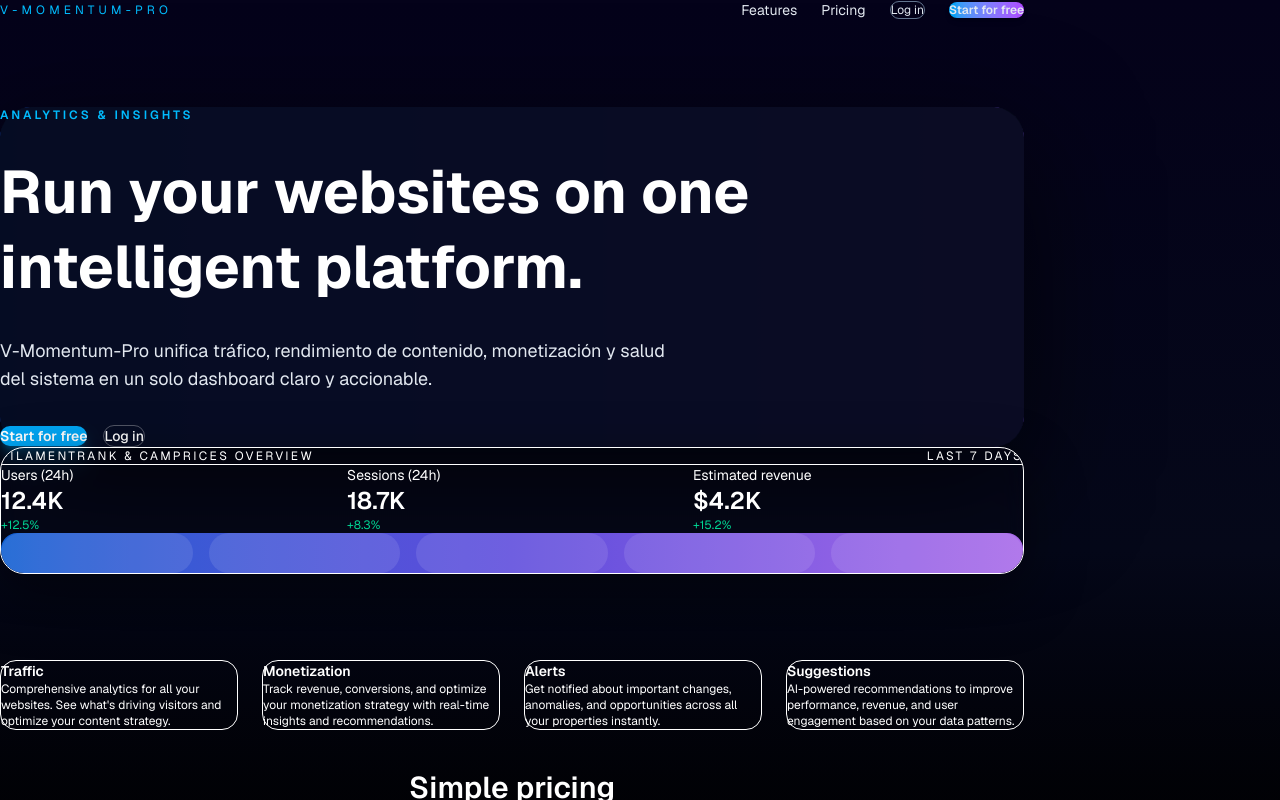
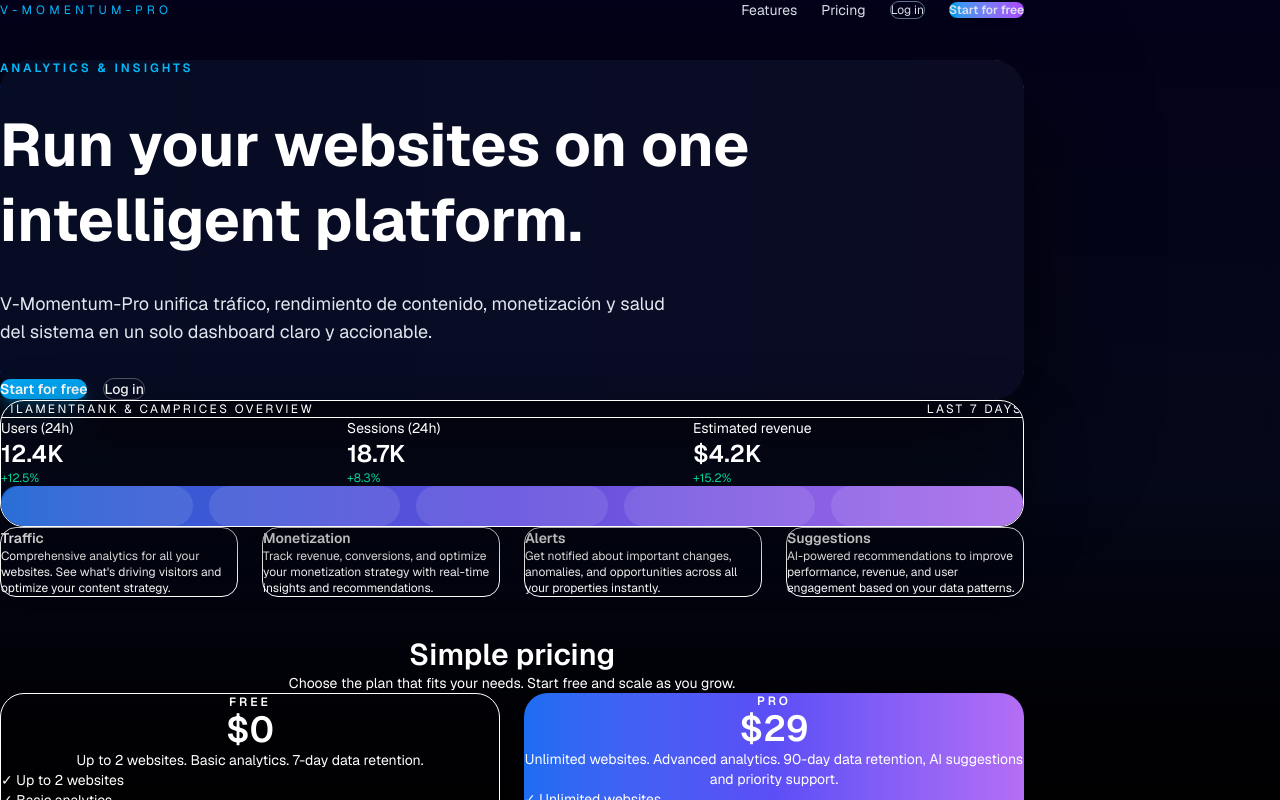
Before and after one commit to gemamaxgroup-ai/v-momentum-pro, a Next.js app: page / in a window 1280 px wide. Shown: the top 800 px of the page. Built offline with nearby package versions, Linux system fonts and the light colour scheme.

Commit message:
style: center hero and overview blocks inside shared max-width container

```diff
--- a/components/landing/LandingPage.tsx
+++ b/components/landing/LandingPage.tsx
@@ -27,12 +27,12 @@ export default function LandingPage() {
           </nav>
         </header>
 
-        {/* BLOQUE 1 Y 2 – HERO + TARJETA DE MÉTRICAS */}
-        <section className="flex min-h-[70vh] w-full items-center justify-center">
-          <div className="w-full max-w-6xl mx-4">
+        {/* BLOQUE 1 Y 2 – HERO + TARJETA DE MÉTRICAS + FEATURES */}
+        <section className="w-full pt-24 pb-16">
+          <div className="w-full max-w-6xl mx-auto px-6 space-y-10">
             {/* BLOQUE 1 – HERO PRINCIPAL */}
             {/* Card exterior con borde de degradado estilo SaaS */}
-            <div className="w-full max-w-5xl mx-auto rounded-[32px] bg-gradient-to-r from-[#1B63F2] via-[#4B5CFF] to-[#8B5CFF] p-[1px] shadow-[0_40px_120px_rgba(0,0,0,0.65)]">
+            <div className="w-full rounded-[32px] bg-gradient-to-r from-[#1B63F2] via-[#4B5CFF] to-[#8B5CFF] p-[1px] shadow-[0_40px_120px_rgba(0,0,0,0.65)]">
               {/* Interior oscuro */}
               <div className="rounded-[30px] bg-[#050819]/95 px-8 py-12 md:px-12 md:py-16 flex flex-col gap-8 items-center text-center md:items-start md:text-left">
                 {/* Etiqueta superior */}
@@ -73,7 +73,7 @@ export default function LandingPage() {
             </div>
 
             {/* BLOQUE 2 – TARJETA DE MÉTRICAS */}
-            <div className="mt-10 w-full rounded-3xl bg-vm-panel/80 border border-vm-border/70 shadow-[0_20px_60px_rgba(0,0,0,0.45)] overflow-hidden backdrop-blur-md">
+            <div className="w-full rounded-3xl bg-vm-panel/80 border border-vm-border/70 shadow-[0_20px_60px_rgba(0,0,0,0.45)] overflow-hidden backdrop-blur-md">
               <div className="px-6 py-4 border-b border-vm-border/50 flex items-center justify-between text-xs text-vm-textMuted uppercase tracking-[0.2em]">
                 <span>FilamentRank & CamPrices overview</span>
                 <span>Last 7 days</span>
@@ -109,12 +109,9 @@ export default function LandingPage() {
                 </div>
               </div>
             </div>
-          </div>
-        </section>
 
             {/* Sección Features */}
-        <section id="features" className="pt-4">
-          <div className="grid gap-6 md:grid-cols-4">
+            <div id="features" className="grid gap-6 md:grid-cols-4">
               <div className="rounded-2xl border border-vm-border/50 bg-vm-panel/60 p-4 text-sm">
                 <h3 className="font-semibold mb-2 text-vm-textMain">Traffic</h3>
                 <p className="text-xs text-vm-textMuted">
@@ -138,6 +135,7 @@ export default function LandingPage() {
                 <p className="text-xs text-vm-textMuted">
                   AI-powered recommendations to improve performance, revenue, and user engagement based on your data patterns.
                 </p>
+              </div>
             </div>
           </div>
         </section>
```
Lines whose indentation alone changed are shown as unchanged.
